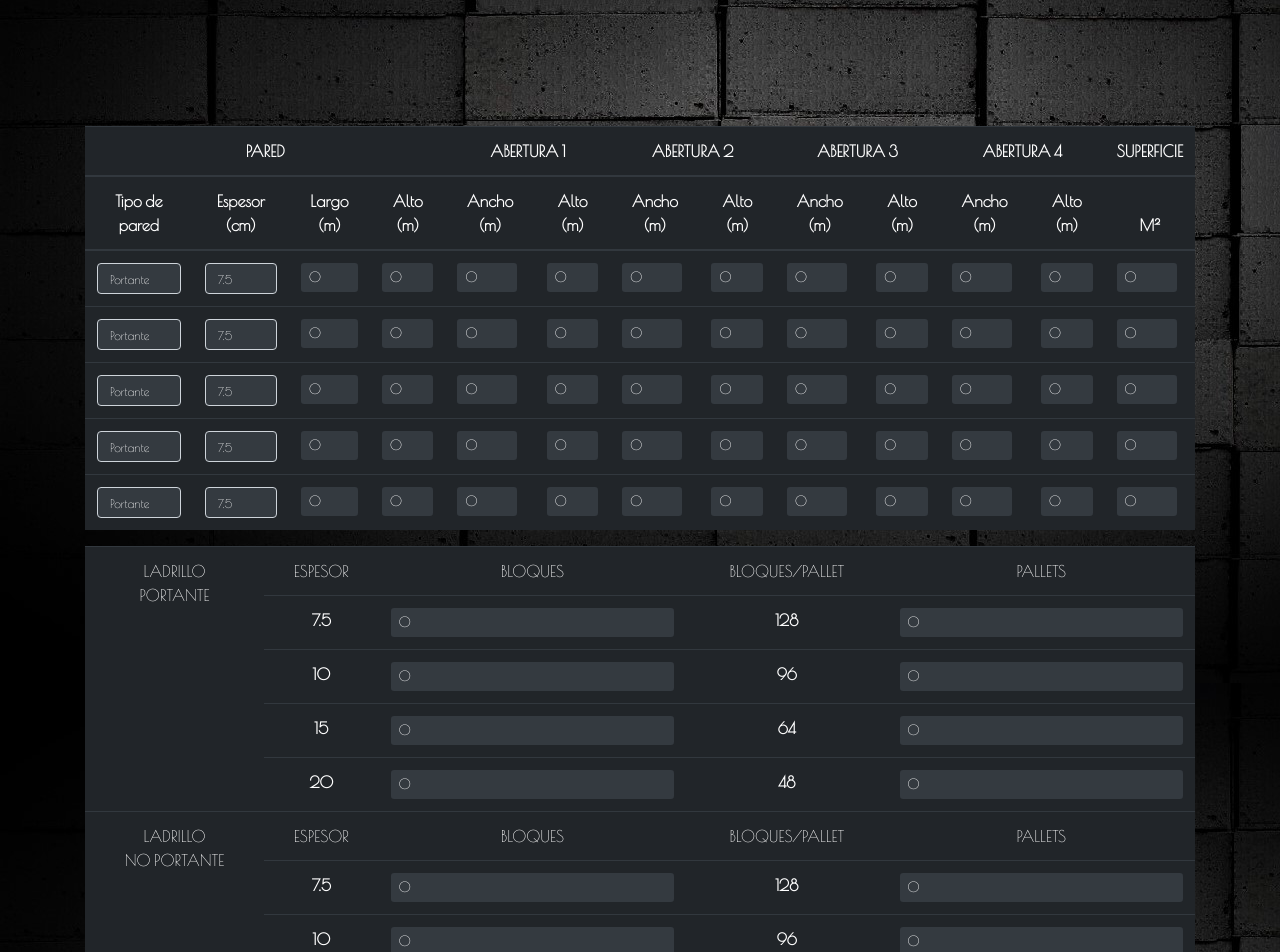
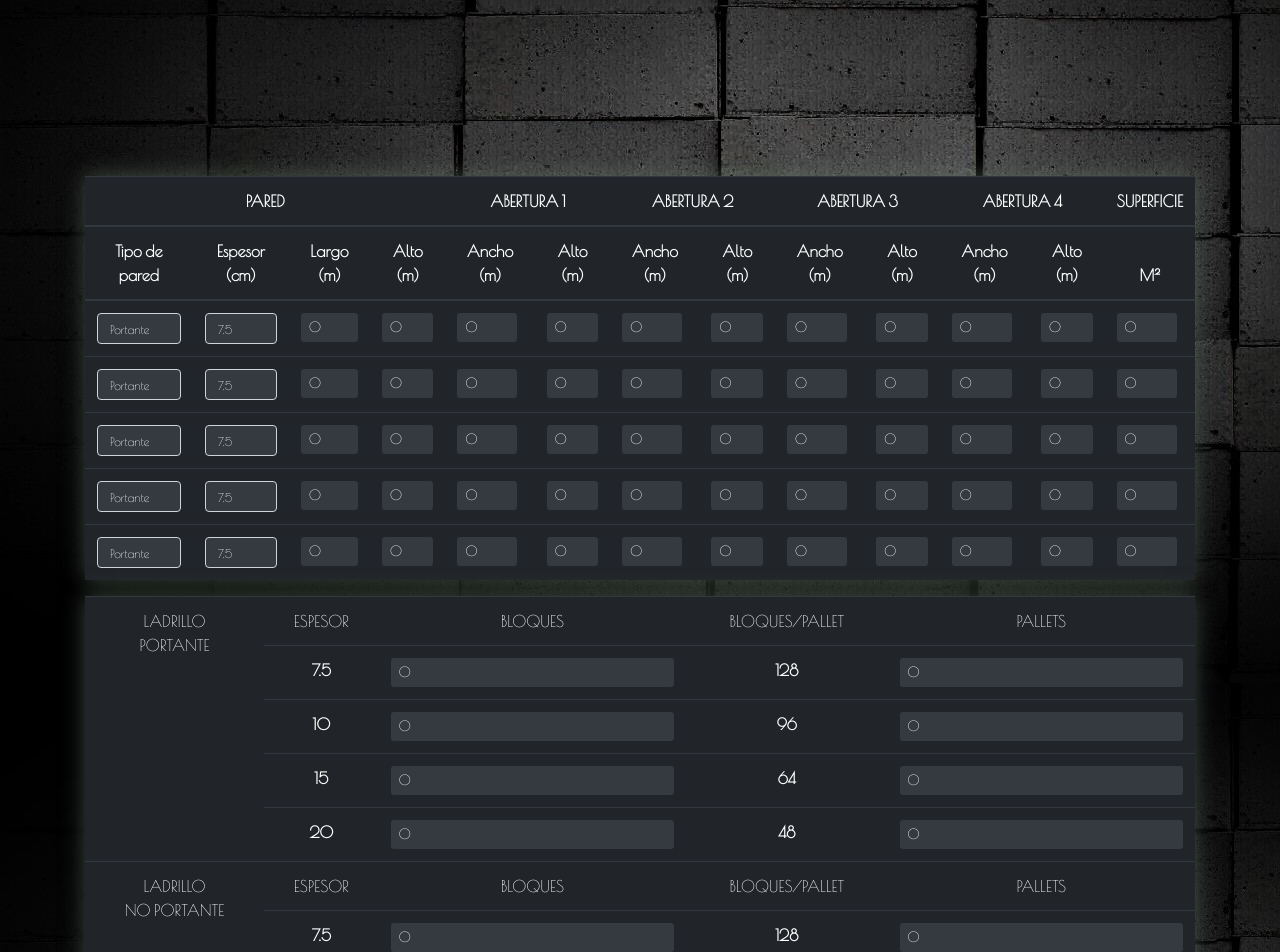
Before and after one commit to nachofilippi/Reblock, an Angular app: page /asesoramiento in a window 1280 px wide. Shown: the part 240-1192 px from the top of the page. Built offline with nearby package versions, Linux system fonts and the light colour scheme.

Commit message:
mejora wrapper, falta visualizacion correcta en distintos dispositivos

```diff
--- a/src/app/components/asesoramiento/asesoramiento.component.css
+++ b/src/app/components/asesoramiento/asesoramiento.component.css
@@ -1,5 +1,5 @@
 .margen-superior {
-  margin-top: 100px;
+  margin-top: 150px;
 
 }
 
@@ -10,7 +10,9 @@
   margin-right: auto;
   padding: 2em;
   /* max-height: 100% */
-
+.wrapper {
+  box-shadow: 0 0 20px 0 rgba(117, 139, 121, 0.527);
+}
 
 .textoTitulo {
   color: #cccccc;
@@ -30,22 +32,25 @@
   background-color: #90bd42;
   color: black;
 }
+
 .boton-verde:focus {
   background-color: #90bd42;
   border-color: #90bd42;
   color: black;
 }
+
 .boton-verde:active {
   background-color: #90bd42;
   border-color: #90bd42;
   color: black;
 }
-.centrar{
+
+.centrar {
   display: flex;
   justify-content: center;
 }
 
-input{
+input {
   max-width: 60px;
 }
 
@@ -65,6 +70,9 @@ input{
   background-color: #77777799;
   color: #ffffff;
   border: 0px;
+  margin-top: 60px;
+  padding: 25px;
+  text-align: center
 }
 
 .inputSuperficie {
@@ -106,20 +114,24 @@ input{
   div #mobile {
     visibility: visible;
   }
-  div #mobile h1{
+
+  div #mobile h1 {
     font-size: 45px;
     color: #c2c1c1de;
     text-align: center;
   }
-    div #mobile p{
+
+  div #mobile p {
     font-size: 20px;
     text-align: center;
     color: #b4b3b3;
   }
-  .footerMobile{
+
+  .footerMobile {
     margin: 0px;
   }
-  .titulo{
+
+  .titulo {
     font-size: 35px;
     color: #888888;
 
@@ -130,15 +142,18 @@ input{
   div #escritorio {
     visibility: visible;
   }
-  div #footer{
+
+  div #footer {
     /* padding-top: 30px; */
   }
-  .titulo{
+
+  .titulo {
     font-size: 50px;
     color: #888888;
 
   }
 }
+
 /*
 @media all and (max-width: 375px) and (max-height:700px) {
   div#mobile {
--- a/src/app/components/asesoramiento/asesoramiento.component.html
+++ b/src/app/components/asesoramiento/asesoramiento.component.html
@@ -5,16 +5,18 @@
   <h2 class="animated fadeIn texto-gris" style="font-size: 20px;margin-bottom: 30px">Calculadora de materiales</h2>
 
   <!-- Mobile mostrar -->
-
-  <div class="alert alert-secondary animated bounceInLeft inputApertura" style="margin-top: 60px; padding: 25px; text-align: center"
-    role="alert" id="mobile">
-    La calculadora de materiales no se encuentra disponible para celulares.<br>
-    <b>Disculpe las molestias!</b>
+  <div id="mobile">
+    <div class="alert alert-secondary animated bounceInLeft inputApertura" role="alert">
+      La calculadora de materiales no se encuentra disponible para celulares.<br>
+      <b>Disculpe las molestias!</b>
+    </div>
   </div>
-
   <!-- Calculadora Escritorio -->
   <div id="escritorio">
-    <table class="table table-dark table-hover" style="text-align: center">
+    <!------------------------------------------------------
+       TABLA DE INPUTS
+    -------------------------------------------------- -->
+    <table class="table table-dark table-hover wrapper" style="text-align: center">
       <thead>
         <tr>
           <th scope="col" colspan="4">PARED</th>
@@ -47,7 +49,7 @@
         </tr>
       </thead>
       <tbody>
-        <!-- primer pared -->
+        <!-- primera pared -->
         <tr>
           <th scope="row">
             <select class="custom-select text-white  bg-dark custom-select-sm" id="SeleccionMuro1">
@@ -465,7 +467,10 @@
 
       </tbody>
     </table>
-    <table class="table table-dark table-hover" style="text-align: center">
+    <!------------------------------------------------------
+       TABLA DE RESULTADOS
+    -------------------------------------------------- -->
+    <table class="table table-dark table-hover wrapper" style="text-align: center">
       <tbody>
         <tr>
           <td class="tituloTabla" colspan="2" rowspan="5">
```
Lines whose indentation alone changed are shown as unchanged.
